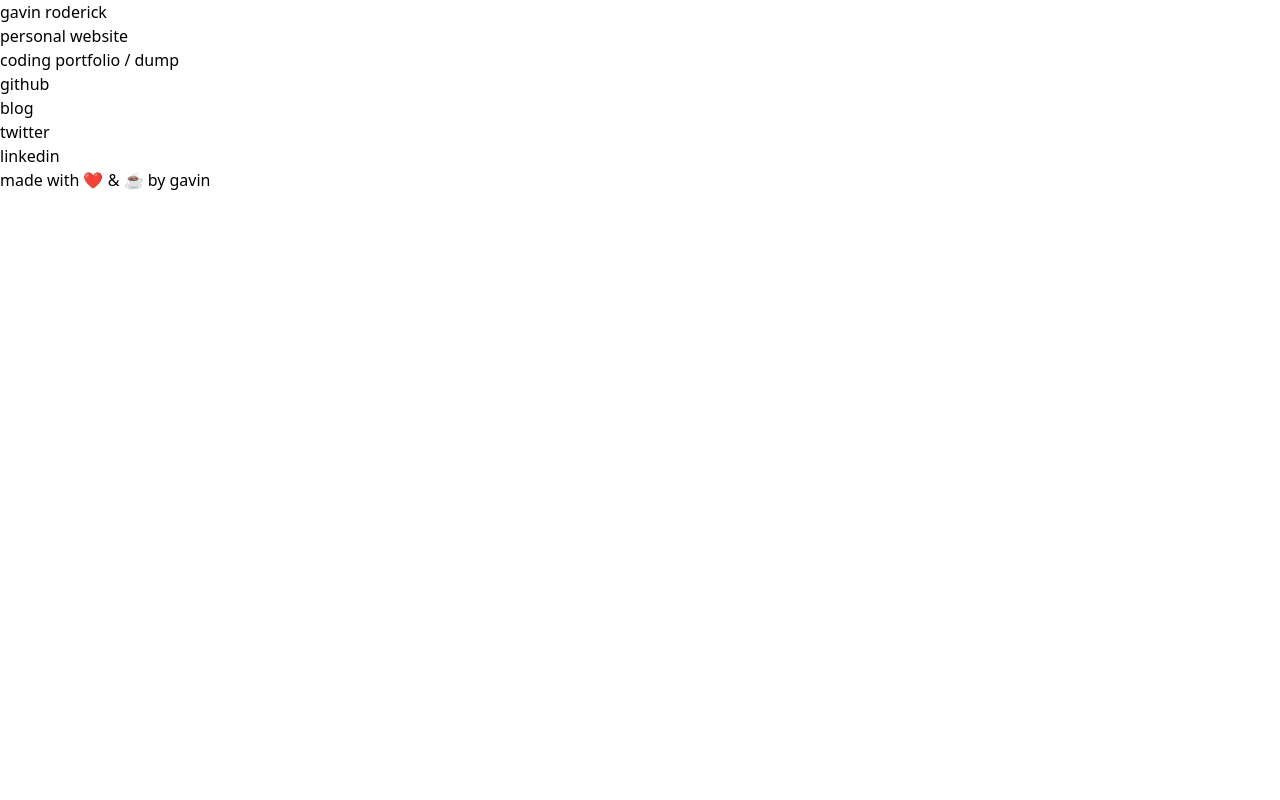
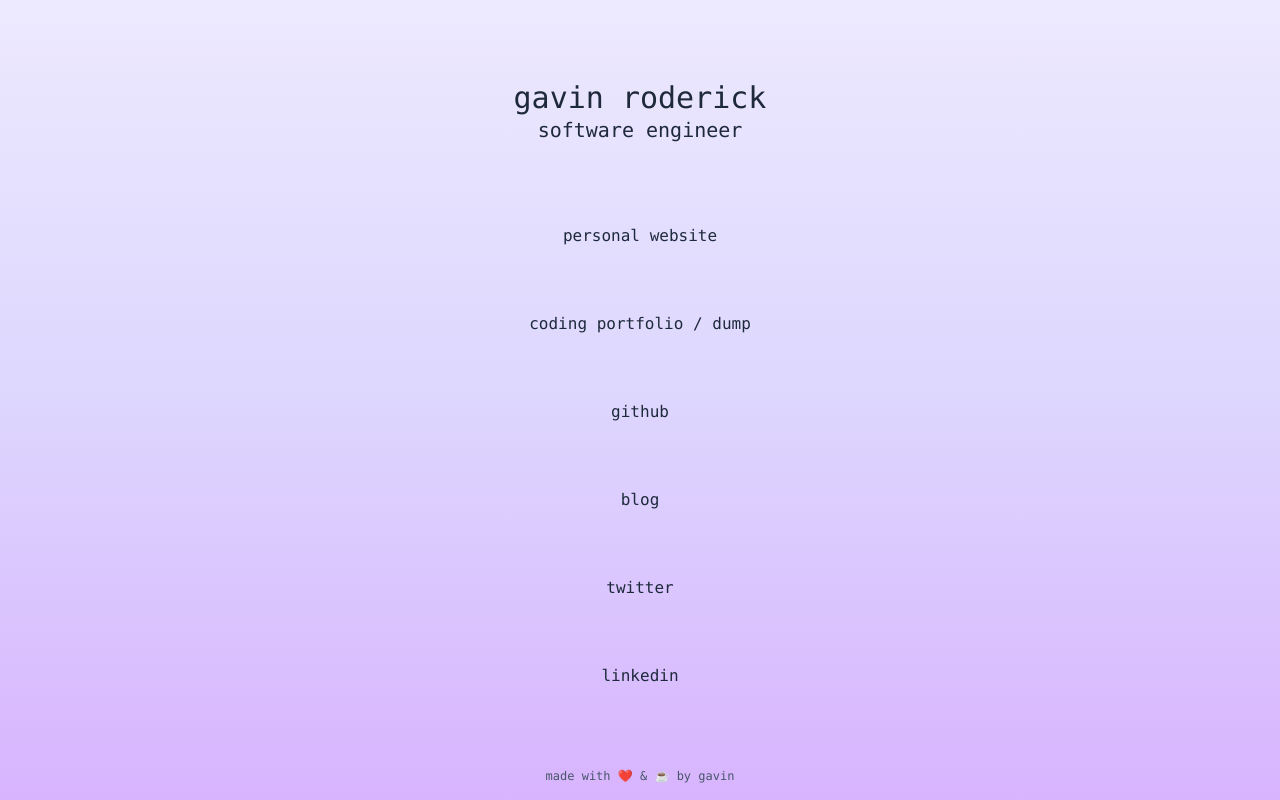
Before and after one commit to gavinroderick/links, a plain HTML site: page index.html in a window 1280 px wide. Drawn offline with nearby package versions, Linux system fonts and the light colour scheme.

Commit message:
Style: layout! Colours! Light and dark mode 🌕🌑

```diff
--- a/index.html
+++ b/index.html
@@ -1,28 +1,34 @@
 <!DOCTYPE html>
-<html>
+<html class="h-screen">
 
 <head>
   <meta charset="utf-8">
   <meta name="viewport" content="width=device-width">
-  <title>links | thingsgavdoes</title>
+  <title>links | gavinroderick</title>
   <script src="https://cdn.tailwindcss.com"></script>
 </head>
 
-<body>
-  <header>
-    <h1>gavin roderick</h1>
+<body class="h-screen flex flex-col font-mono text-slate-800
+  bg-gradient-to-b from-violet-100 via-violet-200 to-purple-300
+  dark:text-slate-200 dark:bg-gradient-to-b dark:from-violet-700 dark:via-violet-900 dark:to-purple-950">
+  <header class="flex-start py-20 text-center">
+    <h1 class="text-3xl text-bold">gavin roderick</h1>
+    <h2 class="text-xl ">software engineer</h2>
   </header>
-  <main>
-    <ul>
-      <li><a href="https://thingsgavdoes.com">personal website</a></li>
-      <li><a href="https://gav.codes">coding portfolio / dump</a></li>
-      <li><a href="https://github.com/gavinroderick">github</a></li>
-      <li><a href="https://blog.thingsgavdoes">blog</a></li>
-      <li><a href="https://twitter.com/gavinroderick">twitter</a></li>
-      <li><a href="https://linkedin.in/gavinroderick">linkedin</a></li>
+  <main class="h-full text-center flex flex-col">
+    <ul class="flex-auto flex flex-col justify-center">
+      <li class="flex-auto"><a href="https://thingsgavdoes.com">personal website</a></li>
+      <li class="flex-auto"><a href="https://gav.codes">coding portfolio / dump</a></li>
+      <li class="flex-auto"><a href="https://github.com/gavinroderick">github</a></li>
+      <li class="flex-auto"><a href="https://blog.thingsgavdoes">blog</a></li>
+      <li class="flex-auto"><a href="https://twitter.com/gavinroderick">twitter</a></li>
+      <li class="flex-auto"><a href="https://linkedin.in/gavinroderick">linkedin</a></li>
     </ul>
   </main>
-  <footer>made with ❤️ & ☕️ by gavin</footer>
+
+  <footer class="flex-end py-4 text-center">
+    <p class="text-xs text-slate-600 dark:text-slate-300">made with ❤️ & ☕️ by gavin</p>
+  </footer>
 </body>
 
 </html>
```
